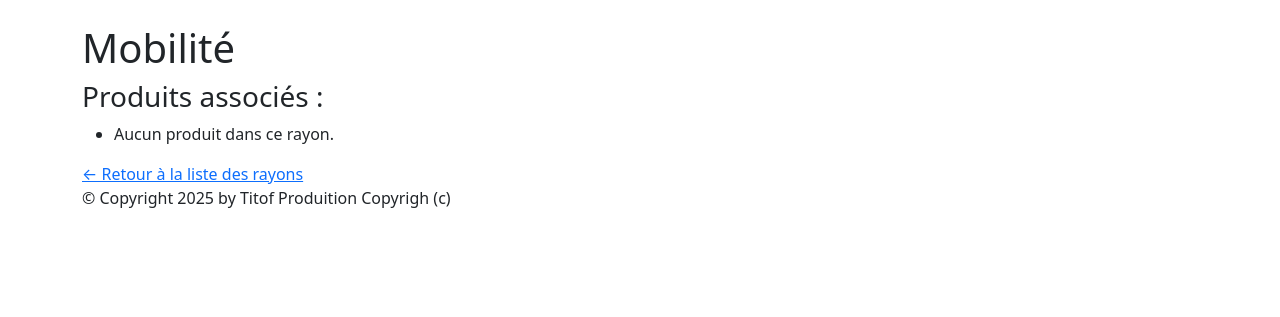
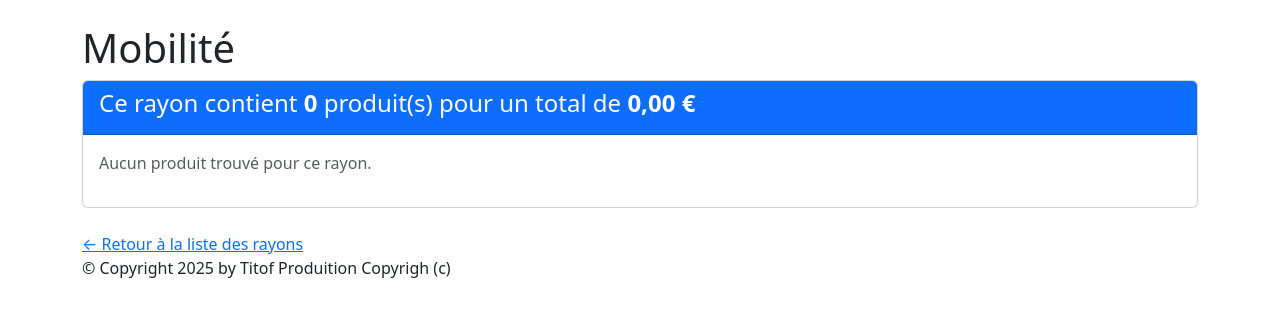
Before and after one commit to RolandRKT/kickoff_django, a Django app: page /monApp/rayon/1/ in a window 1280 px wide. Shown: the part 56-373 px from the top of the page. Run offline with Django 5.2, Linux system fonts and the light colour scheme; data comes from the database, SQL or seed files in the repository; both versions use the stored data as it was after the commit; some libraries are stand-ins or nearby versions.

Commit message:
feat : table contenir effective

```diff
--- a/TutoDjango/monApp/form.py
+++ b/TutoDjango/monApp/form.py
@@ -8,6 +8,7 @@ class ContactUsForm(forms.Form):
     message = forms.CharField(max_length=1000)
 
 class ProduitForm(forms.ModelForm):
+    rayon = forms.ModelChoiceField(queryset=Rayon.objects.all(), required=False)
     class Meta:
         model = Produit
         fields = '__all__'
--- a/TutoDjango/monApp/models.py
+++ b/TutoDjango/monApp/models.py
@@ -42,3 +42,7 @@ class Contenir(models.Model):
 
     def __str__(self):
         return "Ce produit dans ce rayon possède " + self.qte
+
+    @property
+    def total_produit(self):
+        return self.qte * self.refProd.prixUnitaireProd
--- a/TutoDjango/monApp/templates/monApp/detail_rayon.html
+++ b/TutoDjango/monApp/templates/monApp/detail_rayon.html
@@ -1,21 +1,39 @@
 {% extends "monApp/base.html" %}
 
 {% block contenu %}
-  <h1>{{ rayon.nomRayon }}</h1>
+<h1>{{ rayon.nomRayon }}</h1>
 
-  <h3>Produits associés :</h3>
-  <ul>
-    {% for c in rayon.contenir_set.all %}
-      <li>
-        <a href="{% url 'dtl_prdt' c.refProd.pk %}">
-          {{ c.refProd.intituleProd }}
-        </a>
-        – Quantité : {{ c.qte }}
-      </li>
-    {% empty %}
-      <li>Aucun produit dans ce rayon.</li>
-    {% endfor %}
-  </ul>
+<div class="card mb-4">
+    <div class="card-header bg-primary text-white">
+        <h4>Ce rayon contient <strong>{{ total_nb_produit }}</strong> produit(s) pour un total de
+        <strong>{{ total_rayon|floatformat:2 }} €</strong></h4>
+    </div>
+    <div class="card-body">
+        <div class="row">
+            {% if prdts_dt %}
+                {% for data in prdts_dt %}
+                    <div class="col-sm-3">
+                        <div class="card mb-2 text-center">
+                            <div class="card-header bg-info text-white">
+                                <h5 class="card-title">{{ data.produit.intituleProd }}</h5>
+                            </div>
+                            <div class="card-body">
+                                <ul class="list-unstyled">
+                                    <li>Prix unitaire : {{ data.prix_unitaire }} €</li>
+                                    <li>Quantité : {{ data.qte }}</li>
+                                    <li>Total : {{ data.total_produit|floatformat:2 }} €</li>
+                                </ul>
+                                <a href="{% url 'dtl_prdt' data.produit.refProd %}" class="btn btn-primary mt-2">Détails</a>
+                            </div>
+                        </div>
+                    </div>
+                {% endfor %}
+            {% else %}
+                <p class="text-muted">Aucun produit trouvé pour ce rayon.</p>
+            {% endif %}
+        </div>
+    </div>
+</div>
 
-  <a href="{% url 'lst_rayons' %}">← Retour à la liste des rayons</a>
+<a href="{% url 'lst_rayons' %}">← Retour à la liste des rayons</a>
 {% endblock %}
--- a/TutoDjango/monApp/templates/monApp/list_rayons.html
+++ b/TutoDjango/monApp/templates/monApp/list_rayons.html
@@ -15,7 +15,7 @@
         <tbody>
             {% for r in rayons %}
                 <tr>
-                    <td><a href="{% url 'dlt_rayon' r.idRayon %}">{{ r.idRayon }}</a></td>
+                    <td><a href="{% url 'dtl_rayon' r.idRayon %}">{{ r.idRayon }}</a></td>
                     <td>{{ r.nomRayon }}</td>
                     <td><a href="{% url 'upd_rayon' r.idRayon %}">modifier</a></td>
                 </tr>
--- a/TutoDjango/monApp/views.py
+++ b/TutoDjango/monApp/views.py
@@ -2,7 +2,7 @@ from django.shortcuts import render
 from django.http import HttpResponse
 
 from .form import ContactUsForm, ProduitForm, CategorieForm, StatutForm, RayonForm
-from .models import Produit, Categorie, Statut, Rayon
+from .models import Contenir, Produit, Categorie, Statut, Rayon
 from django.contrib.auth.models import User
 from django.http import HttpResponse, Http404, JsonResponse
 from django.views.generic import TemplateView, ListView, DetailView
@@ -204,7 +204,29 @@ class RayonDetailView(DetailView):
 
     def get_context_data(self, **kwargs):
         context = super().get_context_data(**kwargs)
-        context["titremenu"] = "Détail du rayon"
+        rayon = self.object
+        contenir_items = rayon.contenir.select_related('refProd').all()  # <- related_name
+
+        prdts_dt = []
+        total_rayon = 0
+        total_nb_produit = 0
+
+        for c in contenir_items:
+            total = c.total_produit
+            total_rayon += total
+            total_nb_produit += c.qte
+            prdts_dt.append({
+                "produit": c.refProd,
+                "qte": c.qte,
+                "prix_unitaire": c.refProd.prixUnitaireProd,
+                "total_produit": total
+            })
+
+        context.update({
+            "prdts_dt": prdts_dt,
+            "total_rayon": total_rayon,
+            "total_nb_produit": total_nb_produit
+        })
         return context
 
 # --- LOGIN ---
@@ -249,9 +271,12 @@ class ProduitCreateView(CreateView):
     form_class = ProduitForm
     template_name = "monApp/create_produit.html"
 
-    def form_valid(self, form: BaseModelForm) -> HttpResponse:
-        prdt = form.save()
-        return redirect('dtl_prdt', prdt.refProd)
+    def form_valid(self, form):
+        produit = form.save()
+        rayon = form.cleaned_data.get('rayon')
+        if rayon:
+            Contenir.objects.create(refProd=produit, idRayon=rayon, qte=1)
+        return redirect('dtl_prdt', produit.refProd)
 
     # Jamais utilisée
     def ProduitCreate(request):
```
Also changed, not shown: TutoDjango/db.sqlite3.
